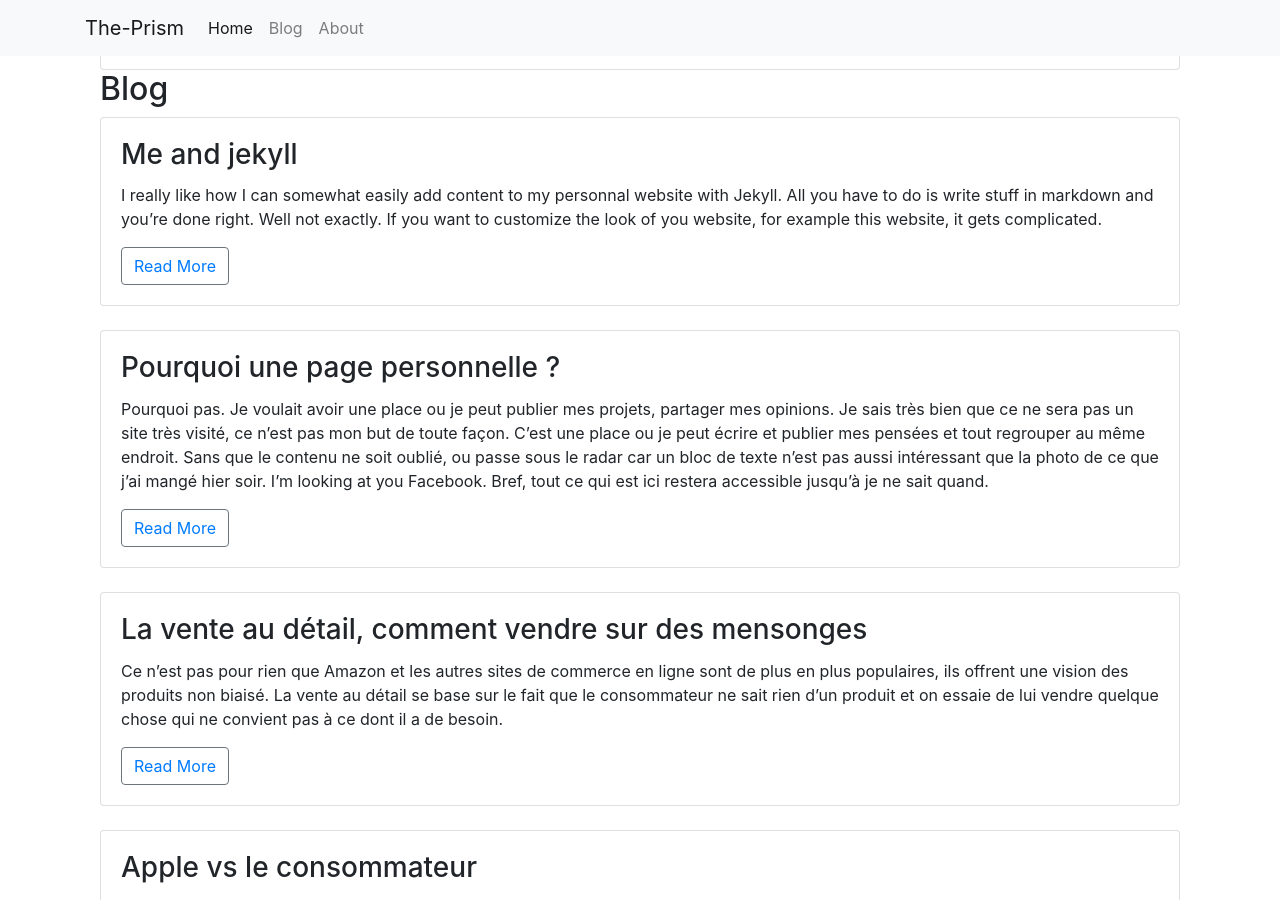
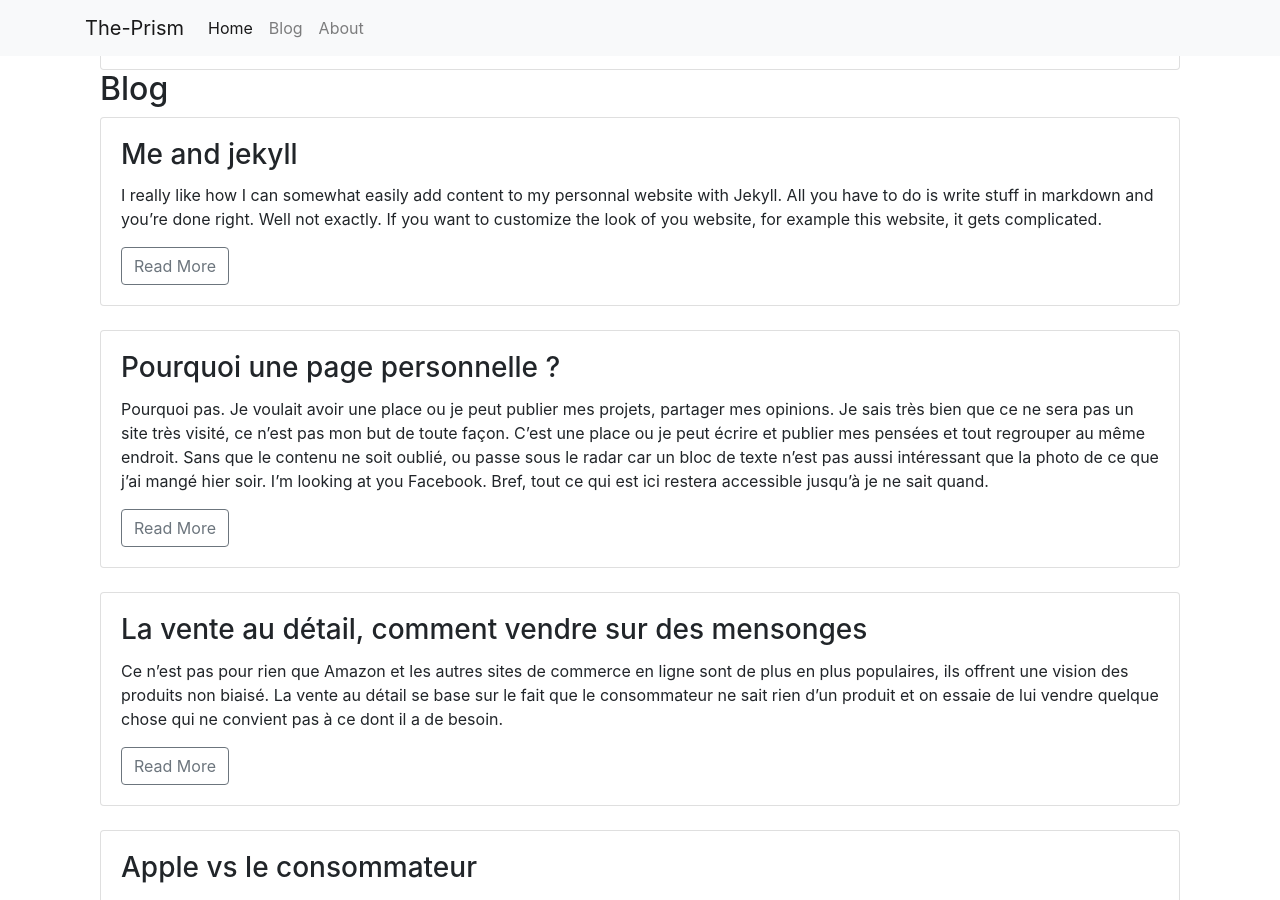
Before and after one commit to the-prism/website, a Jekyll site: the page built from index.html, in a window 1280 px wide and 900 px high, scrolled down 688 px. Built offline with Jekyll 4.4.1, drawn with Linux system fonts in a browser that asks for light colours; the list of posts is cut into pages by our own code.

Commit message:
Fix buttons

```diff
--- a/index.html
+++ b/index.html
@@ -46,8 +46,7 @@
             {{ post.excerpt }}
           </div>
 
-          <button type="button" class="btn btn-outline-secondary"><a href="{{ site.baseurl }}{{ post.url }}" class="read-more">Read More</a></button>
-
+          <a href="{{ site.baseurl }}{{ post.url }}"role="button" class="btn btn-outline-secondary">Read More</a>
       </div>
     </article>
   {% endfor %}
```
